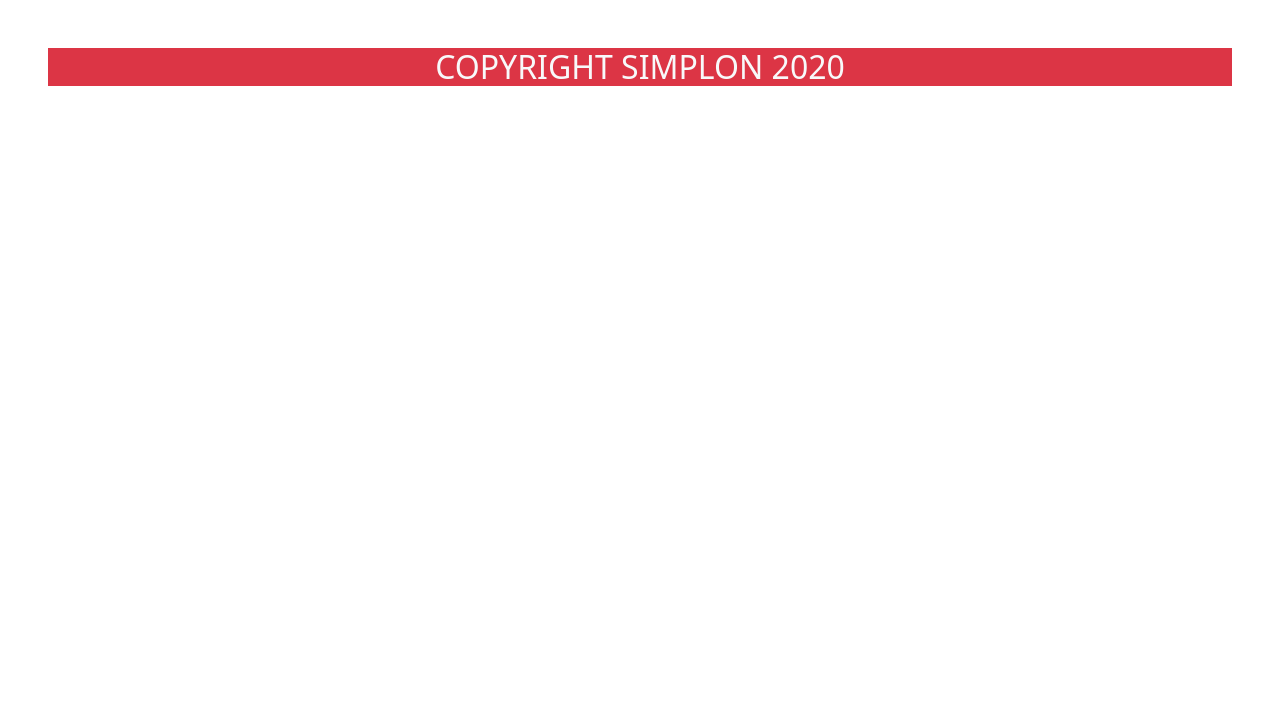
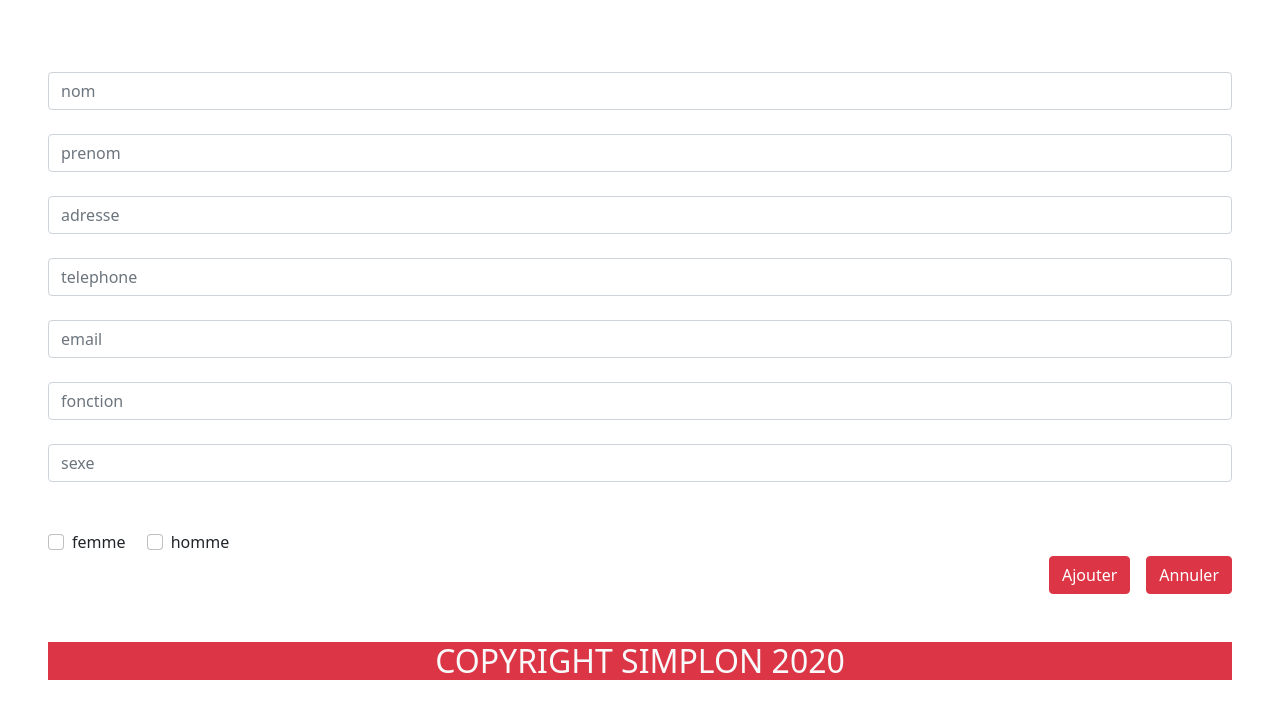
Before and after one commit to dillatresor/projet_annuaire, a PHP site: page /form_tuteur.php in a window 1280 px wide. Shown: the part 150-878 px from the top of the page. Before the commit the page ends 236 px from the top, so only its background shows below. Run offline with PHP 8.4, Linux system fonts and the light colour scheme.

Commit message:
actualisation formulaire

```diff
--- a/form_tuteur.php
+++ b/form_tuteur.php
@@ -9,7 +9,67 @@
 <body>
 <?php include 'menu.php';?>
 
+<div class="m-5">
+     <div class="mb-6">
+        <label for="formGroupExampleInput" class="form-label"></label>
+        <input type="text" class="form-control" id="formGroupExampleInput" placeholder="nom">
+    </div>
 
+    <div class="mb-6">
+        <label for="formGroupExampleInput" class="form-label"></label>
+        <input type="text" class="form-control" id="formGroupExampleInput" placeholder="prenom">
+    </div>
+
+    <div class="mb-6">
+        <label for="formGroupExampleInput" class="form-label"></label>
+        <input type="text" class="form-control" id="formGroupExampleInput" placeholder="adresse">
+    </div>
+
+    <div class="mb-6">
+        <label for="formGroupExampleInput" class="form-label"></label>
+        <input type="text" class="form-control" id="formGroupExampleInput" placeholder="telephone">
+    </div>
+    <div class="mb-6">
+        <label for="formGroupExampleInput" class="form-label"></label>
+        <input type="text" class="form-control" id="formGroupExampleInput" placeholder="email">
+    </div>
+    <div class="mb-6">
+        <label for="formGroupExampleInput" class="form-label"></label>
+        <input type="text" class="form-control" id="formGroupExampleInput" placeholder="fonction">
+    </div>
+    <div class="mb-6">
+        <label for="formGroupExampleInput" class="form-label"></label>
+        <input type="text" class="form-control" id="formGroupExampleInput" placeholder="sexe">
+    </div>
+
+    </div>
+    <div class="m-5">
+    <div class="d-flex align-items">
+    <div class="col-1">
+        <div class="form-check">
+            <input class="form-check-input" type="checkbox" value="" id="invalidCheck2" required>
+            <label class="form-check-label" for="invalidCheck2">
+                femme
+            </label>
+        </div>
+    </div>
+    <div class="col-1">
+        <div class="form-check">
+            <input class="form-check-input" type="checkbox" value="" id="invalidCheck2" required>
+            <label class="form-check-label" for="invalidCheck2">
+                homme
+            </label>
+        </div>
+    </div>
+  </div>
+
+    <div class="d-grid gap-2 d-md-flex justify-content-md-end">
+        <button class="btn btn-danger me-md-2" type="button">Ajouter</button>
+        <button class="btn btn-danger" type="button">Annuler</button>
+    </div>
+
+     </div>
+    </div>
 
                 <?php include 'footer.php'; ?>
   <script type="text/javascript" src="js/navigateur.js"></script>
```
Also changed, not shown: form_app.php (+35 -0 lines).
